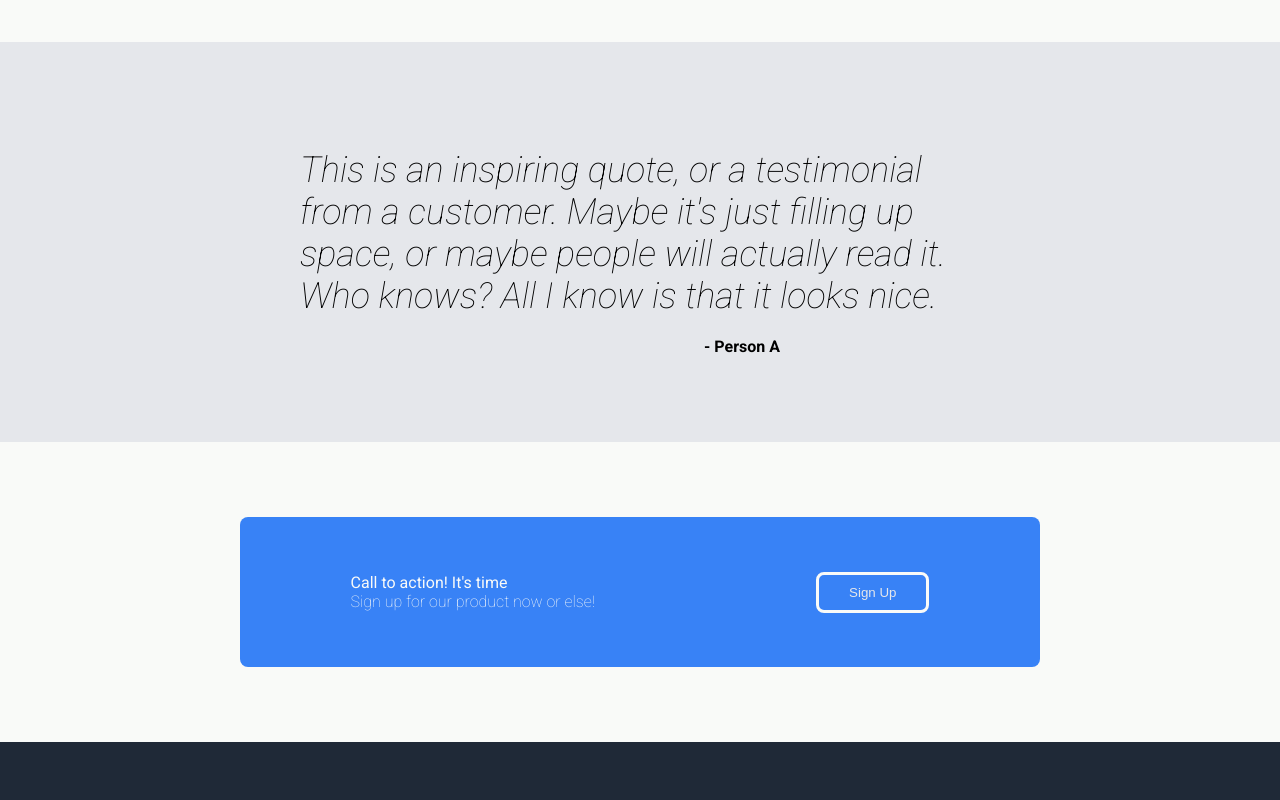
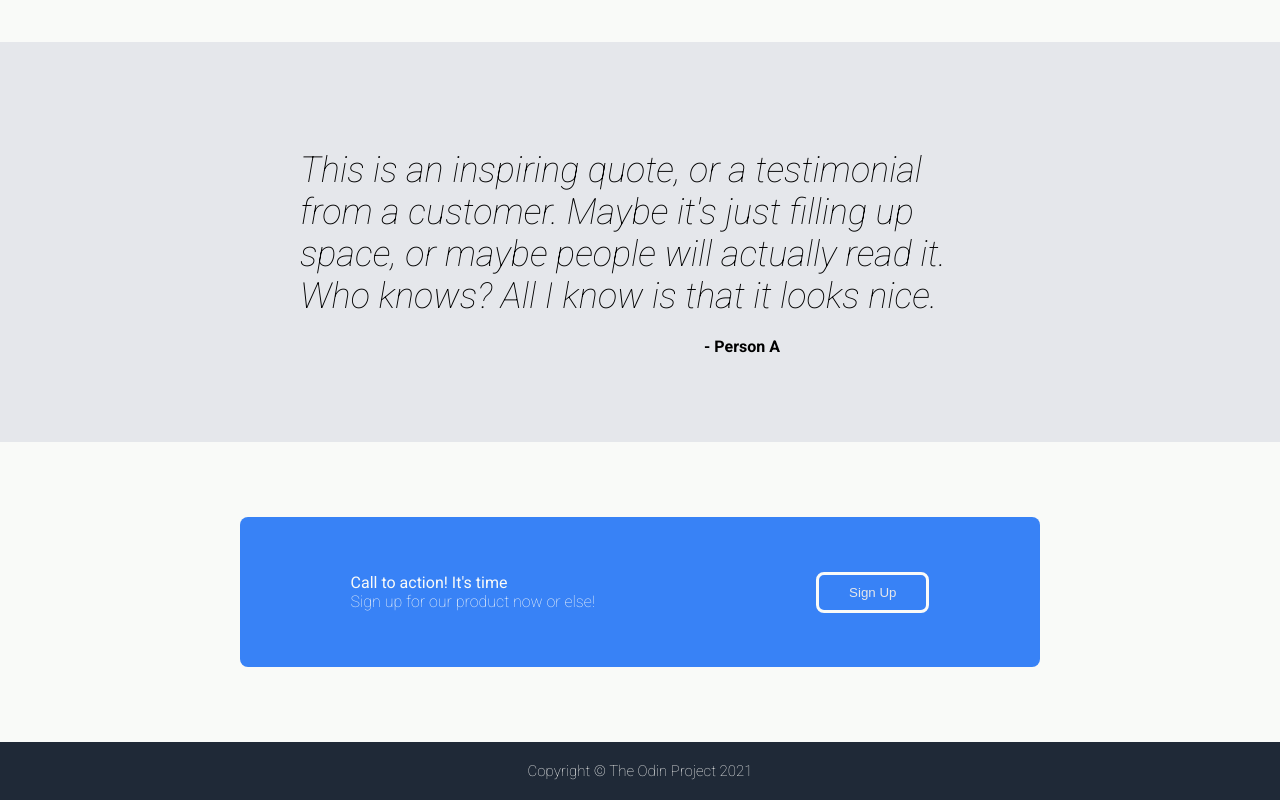
Before and after one commit to AnyaLecter-kr/Odin-Landing-Page, a plain HTML site: page index.html in a window 1280 px wide. Shown: the part 843-1643 px from the top of the page. Before the commit the page ends 1585 px from the top, so only its background shows below. Drawn offline with Linux system fonts and the light colour scheme.

Commit message:
Added footer

```diff
--- a/index.html
+++ b/index.html
@@ -66,8 +66,10 @@
                 <div class="cta-text"> Call to action! It's time </div>
                 <div class="cta-text subtext"> Sign up for our product now or else! </div>
             </div>
-            <button class="cta-button"> Sign Up </button>
+            <button class="cta-button2"> Sign Up </button>
         </div>
     </div>
 </body>
+
+<footer> Copyright © The Odin Project 2021 </footer>
 </html>
--- a/styles.css
+++ b/styles.css
@@ -153,7 +153,7 @@ button:hover {
     font-weight: 200;
  }
 
- .cta-button {
+ .cta-button2 {
     background-color: #3882F6;
     border: solid;
     color: #E5E7EB;
@@ -175,3 +175,11 @@ body {
     padding: 0;
 
 }
+
+footer {
+    color: #F9FAF8;
+    padding: 20px;
+    text-align: center;
+    font-size: 15px;
+    font-weight: 200;
+}
```
